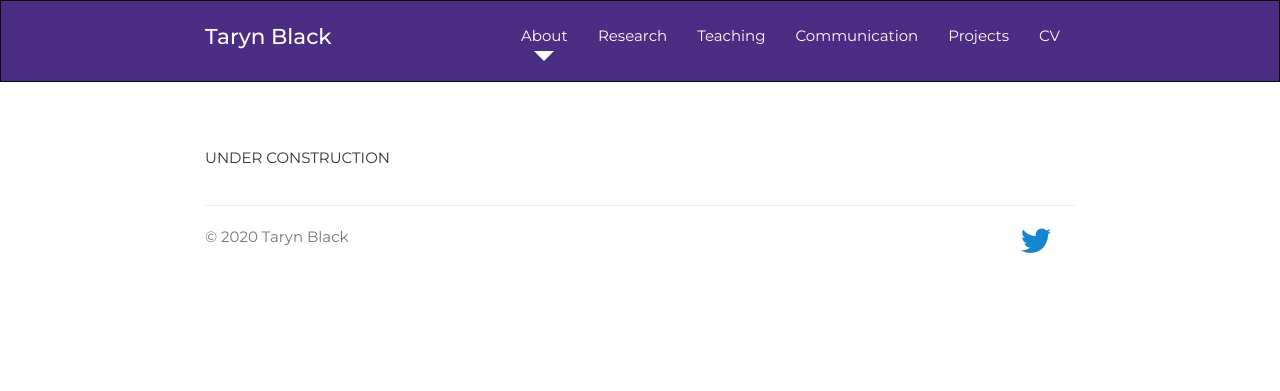
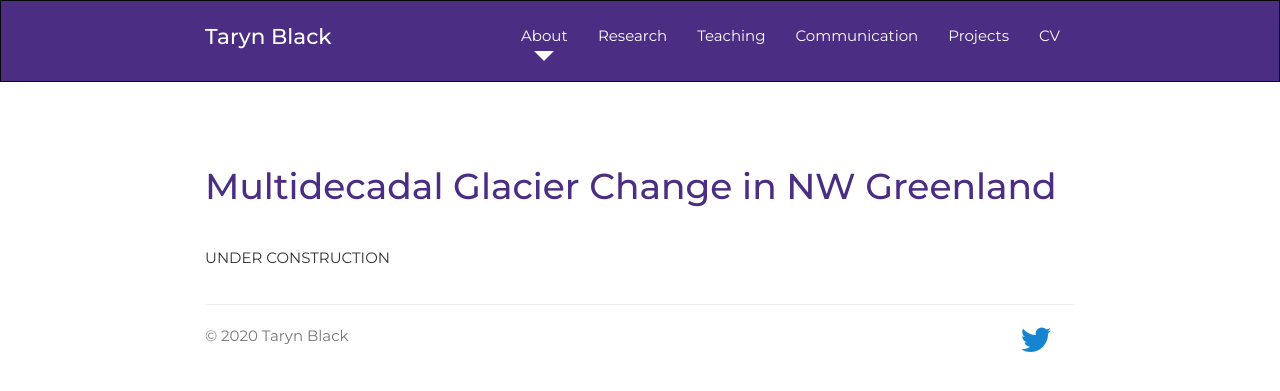
Before and after one commit to tarynblack/tarynblack.github.io, a Jekyll site: the page built from projects/multidecadal-change.html, in a window 1280 px wide. Shown: the top 391 px of the page. Built offline with Jekyll 4.4.1, drawn with Linux system fonts in a browser that asks for light colours; nearby versions of some CDN libraries; a style sheet for code colours, icons or effects is not loaded.

Commit message:
try slash in navbar links

```diff
--- a/_layouts/subpage-default.html
+++ b/_layouts/subpage-default.html
@@ -9,22 +9,22 @@
   <title>{{ page.title }}</title>
 
   <!-- Favicons -- We recommend this site for generating favicons: https://www.favicon-generator.org/ -->
-  <link rel="apple-touch-icon" sizes="57x57" href="/favicons/apple-icon-57x57.png">
-  <link rel="apple-touch-icon" sizes="60x60" href="/favicons/apple-icon-60x60.png">
-  <link rel="apple-touch-icon" sizes="72x72" href="/favicons/apple-icon-72x72.png">
-  <link rel="apple-touch-icon" sizes="76x76" href="/favicons/apple-icon-76x76.png">
-  <link rel="apple-touch-icon" sizes="114x114" href="/favicons/apple-icon-114x114.png">
-  <link rel="apple-touch-icon" sizes="120x120" href="/favicons/apple-icon-120x120.png">
-  <link rel="apple-touch-icon" sizes="144x144" href="/favicons/apple-icon-144x144.png">
-  <link rel="apple-touch-icon" sizes="152x152" href="/favicons/apple-icon-152x152.png">
-  <link rel="apple-touch-icon" sizes="180x180" href="/favicons/apple-icon-180x180.png">
-  <link rel="icon" type="image/png" sizes="192x192"  href="/favicons/android-icon-192x192.png">
-  <link rel="icon" type="image/png" sizes="32x32" href="/favicons/favicon-32x32.png">
-  <link rel="icon" type="image/png" sizes="96x96" href="/favicons/favicon-96x96.png">
-  <link rel="icon" type="image/png" sizes="16x16" href="/favicons/favicon-16x16.png">
-  <link rel="manifest" href="/favicons/manifest.json">
+  <link rel="apple-touch-icon" sizes="57x57" href="../favicons/apple-icon-57x57.png">
+  <link rel="apple-touch-icon" sizes="60x60" href="../favicons/apple-icon-60x60.png">
+  <link rel="apple-touch-icon" sizes="72x72" href="../favicons/apple-icon-72x72.png">
+  <link rel="apple-touch-icon" sizes="76x76" href="../favicons/apple-icon-76x76.png">
+  <link rel="apple-touch-icon" sizes="114x114" href="../favicons/apple-icon-114x114.png">
+  <link rel="apple-touch-icon" sizes="120x120" href="../favicons/apple-icon-120x120.png">
+  <link rel="apple-touch-icon" sizes="144x144" href="../favicons/apple-icon-144x144.png">
+  <link rel="apple-touch-icon" sizes="152x152" href="../favicons/apple-icon-152x152.png">
+  <link rel="apple-touch-icon" sizes="180x180" href="../favicons/apple-icon-180x180.png">
+  <link rel="icon" type="image/png" sizes="192x192"  href="../favicons/android-icon-192x192.png">
+  <link rel="icon" type="image/png" sizes="32x32" href="../favicons/favicon-32x32.png">
+  <link rel="icon" type="image/png" sizes="96x96" href="../favicons/favicon-96x96.png">
+  <link rel="icon" type="image/png" sizes="16x16" href="../favicons/favicon-16x16.png">
+  <link rel="manifest" href="../favicons/manifest.json">
   <meta name="msapplication-TileColor" content="#ffffff">
-  <meta name="msapplication-TileImage" content="/favicons/ms-icon-144x144.png">
+  <meta name="msapplication-TileImage" content="../favicons/ms-icon-144x144.png">
   <meta name="theme-color" content="#ffffff">
 
   <!-- Bootstrap CSS files-->
--- a/navbar.html
+++ b/navbar.html
@@ -7,12 +7,12 @@
          </div> <!-- Collect the nav links, forms, and other content for toggling -->
          <div class="collapse navbar-collapse" id="bs-example-navbar-collapse-1">
             <ul class="nav navbar-nav navbar-right">
-               <li id="about"><a class="montserrat" href="index.html">About</a></li>
-               <li id="research"><a class="montserrat" href="research.html">Research</a></li>
-               <li id="teaching"><a class="montserrat" href="teaching.html">Teaching</a></li>
-               <li id="communication"><a class="montserrat" href="communication.html">Communication</a></li>
-               <li id="projects"><a class="montserrat" href="projects.html">Projects</a></li>
-               <li id="cv"><a class="montserrat" href="cv.html">CV</a></li>
+               <li id="about"><a class="montserrat" href="/index.html">About</a></li>
+               <li id="research"><a class="montserrat" href="/research.html">Research</a></li>
+               <li id="teaching"><a class="montserrat" href="/teaching.html">Teaching</a></li>
+               <li id="communication"><a class="montserrat" href="/communication.html">Communication</a></li>
+               <li id="projects"><a class="montserrat" href="/projects.html">Projects</a></li>
+               <li id="cv"><a class="montserrat" href="/cv.html">CV</a></li>
             </ul>
          </div><!-- /.navbar-collapse -->
       </div><!-- /.container-fluid -->
--- a/projects/icepicks.html
+++ b/projects/icepicks.html
@@ -5,6 +5,7 @@ title: IcePicks | Taryn Black
 
 <div class="row">
     <div class="col-sm-12">
-       <p>UNDER CONSTRUCTION</p>
+        <h1>IcePicks</h1>
+        <p>UNDER CONSTRUCTION</p>
     </div>
 </div>
--- a/projects/kenai-fjords.html
+++ b/projects/kenai-fjords.html
@@ -5,6 +5,7 @@ title: Kenai Fjords | Taryn Black
 
 <div class="row">
     <div class="col-sm-12">
-       <p>UNDER CONSTRUCTION</p>
+        <h1>Kenai Fjords Coastal Glacier Change</h1>
+        <p>UNDER CONSTRUCTION</p>
     </div>
 </div>
--- a/projects/multidecadal-change.html
+++ b/projects/multidecadal-change.html
@@ -5,6 +5,7 @@ title: Multidecadal Change | Taryn Black
 
 <div class="row">
     <div class="col-sm-12">
-       <p>UNDER CONSTRUCTION</p>
+        <h1>Multidecadal Glacier Change in NW Greenland</h1>
+        <p>UNDER CONSTRUCTION</p>
     </div>
 </div>
--- a/projects/seasonal-variability.html
+++ b/projects/seasonal-variability.html
@@ -5,6 +5,7 @@ title: Seasonal Variability | Taryn Black
 
 <div class="row">
     <div class="col-sm-12">
-       <p>UNDER CONSTRUCTION</p>
+        <h1>Seasonal Variability of Greenland Outlet Glaciers</h1>
+        <p>UNDER CONSTRUCTION</p>
     </div>
 </div>
```
